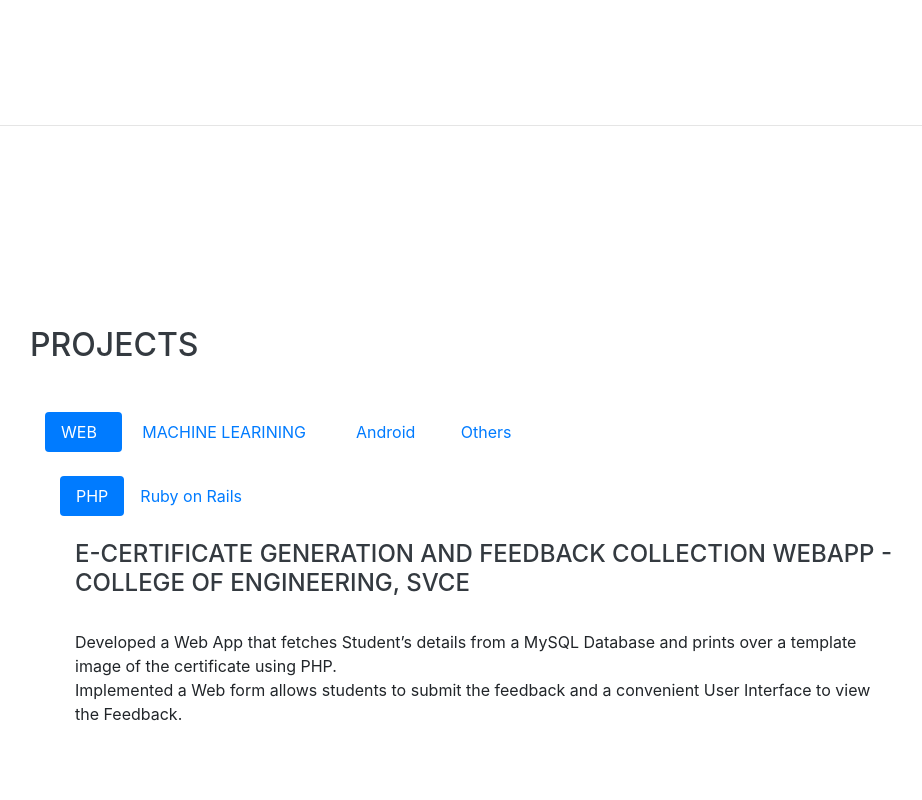
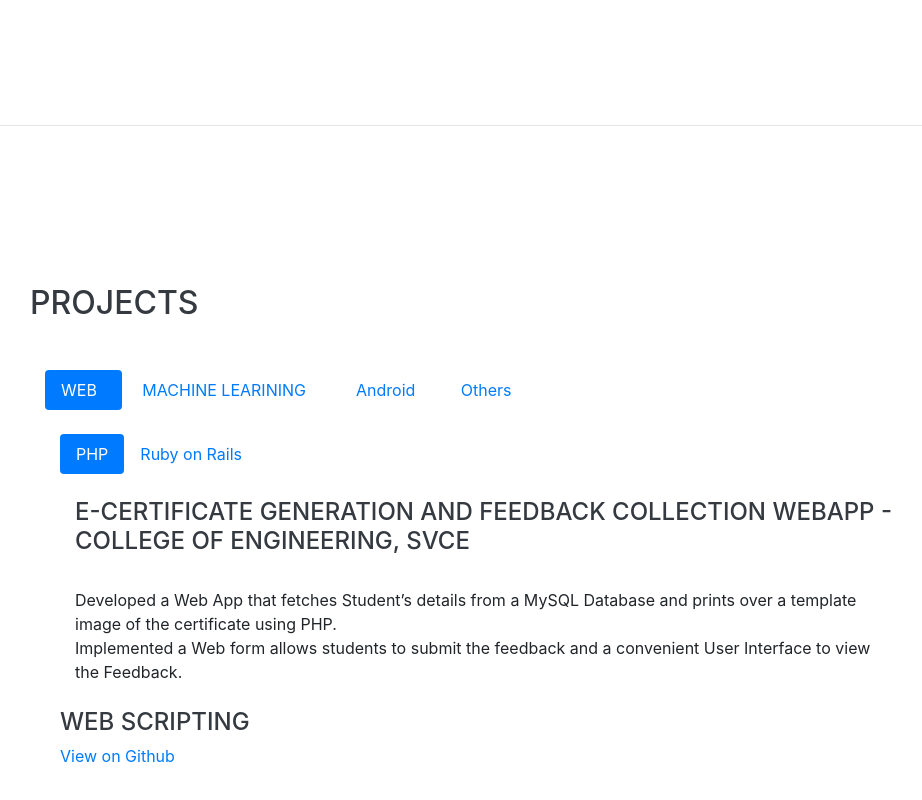
Before and after one commit to vikramzone/AboutMe, a website with bundled scripts: page index.html in a window 1280 px wide. Shown: the part 3078-3878 px from the top of the page, without its empty margins (290-1212 px from the left). Built offline with nearby package versions, Linux system fonts and the light colour scheme; a web font is replaced by a local one.

Commit message:
Update index.html

```diff
--- a/index.html
+++ b/index.html
@@ -324,6 +324,12 @@ I'm looking forward to making the best use of my immense passion for software de
 </p>
 
          </div>
+    <div id="others" class="container tab-pane active"><br>
+          <h4>Web Scripting</h4>
+      <a href="https://www.github.com/vikramzone">View on Github</a>
+    </div>
+
+
     </div>
 
 
```
